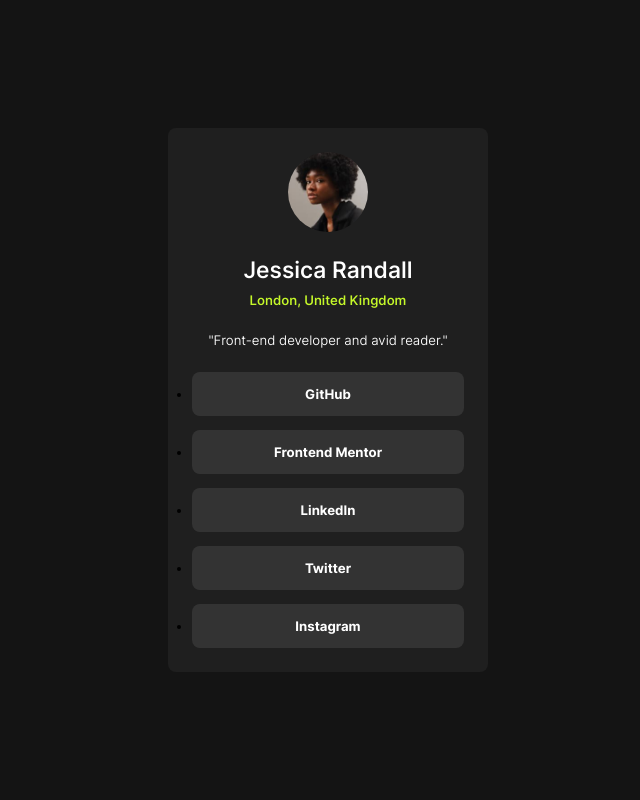
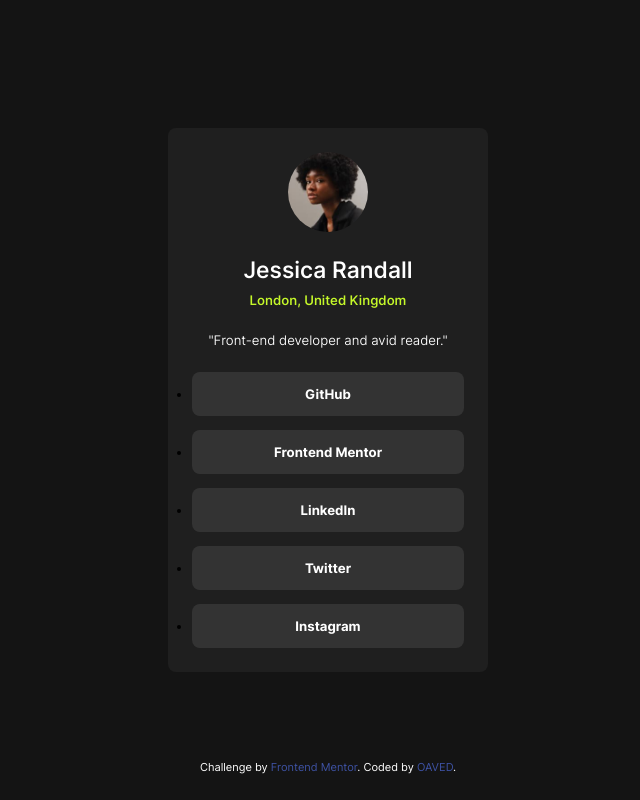
Before and after one commit to oaved/social-links-profile, a plain HTML site: page index.html in a window 1280 px wide. Shown: the whole page, without its empty margins (312-952 px from the left). Drawn offline with Linux system fonts and the light colour scheme.

Commit message:
Add copyright.

```diff
--- a/index.html
+++ b/index.html
@@ -11,7 +11,7 @@
 </head>
 <body>
 
-  <section class="social-links-card">
+  <main class="social-links-card">
 
     <article class="profile">
       <img class="profile-picture" src="assets/images/avatar-jessica.jpeg" alt="Avatar picture">
@@ -31,11 +31,11 @@
       <li><a href="#">Instagram</a></li>
     </ul>
 
-  </section>
+  </main>
 
-  <!-- <div class="attribution">
+  <div class="attribution" role="contentinfo">
     Challenge by <a href="https://www.frontendmentor.io?ref=challenge" target="_blank">Frontend Mentor</a>.
-    Coded by <a href="#">Your Name Here</a>.
-  </div> -->
+    Coded by <a href="https://github.com/oaved">OAVED</a>.
+  </div>
 </body>
 </html>
--- a/style.css
+++ b/style.css
@@ -147,5 +147,15 @@ li:hover a {
     color: var(--clr-neutral-900);
 }
 
-.attribution { font-size: 11px; text-align: center; }
-.attribution a { color: hsl(228, 45%, 44%); }
+.attribution {
+    font-size: 11px;
+    text-align: center;
+    color: var(--clr-neutral-100);
+    position: absolute;
+    top: 95vh;
+    left: 50%;
+    transform: translateX(-50%);
+}
+.attribution a {
+    color: hsl(228, 45%, 44%);
+}
```
